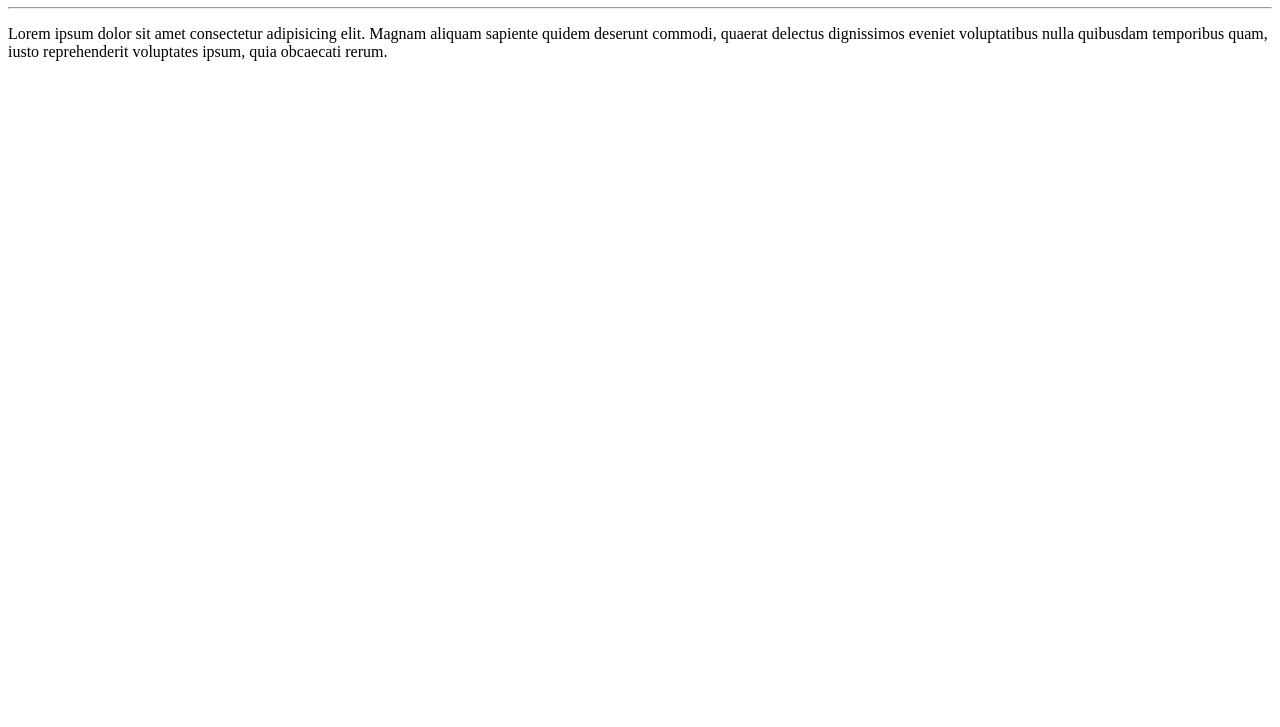
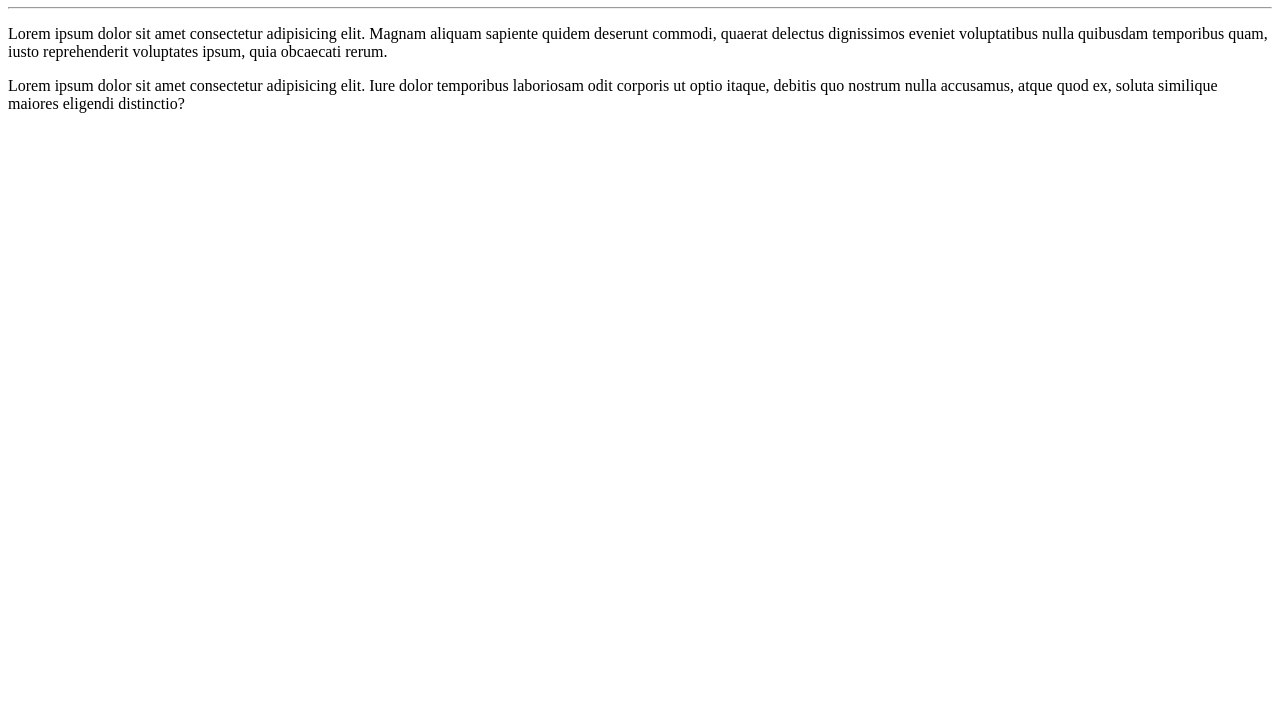
Before and after one commit to christianrod44/Ola-Mundo, a plain HTML site: page site-exemplo/index.html in a window 1280 px wide. Shown: the part 73-800 px from the top of the page. Drawn offline with Linux system fonts and the light colour scheme.

Commit message:
adicionei um parágrafo

```diff
--- a/site-exemplo/index.html
+++ b/site-exemplo/index.html
@@ -10,5 +10,6 @@
     <h1>Olá, mundo!</h1>
     <hr>
     <p>Lorem ipsum dolor sit amet consectetur adipisicing elit. Magnam aliquam sapiente quidem deserunt commodi, quaerat delectus dignissimos eveniet voluptatibus nulla quibusdam temporibus quam, iusto reprehenderit voluptates ipsum, quia obcaecati rerum.</p>
+    Lorem ipsum dolor sit amet consectetur adipisicing elit. Iure dolor temporibus laboriosam odit corporis ut optio itaque, debitis quo nostrum nulla accusamus, atque quod ex, soluta similique maiores eligendi distinctio?
 </body>
 </html>
```
